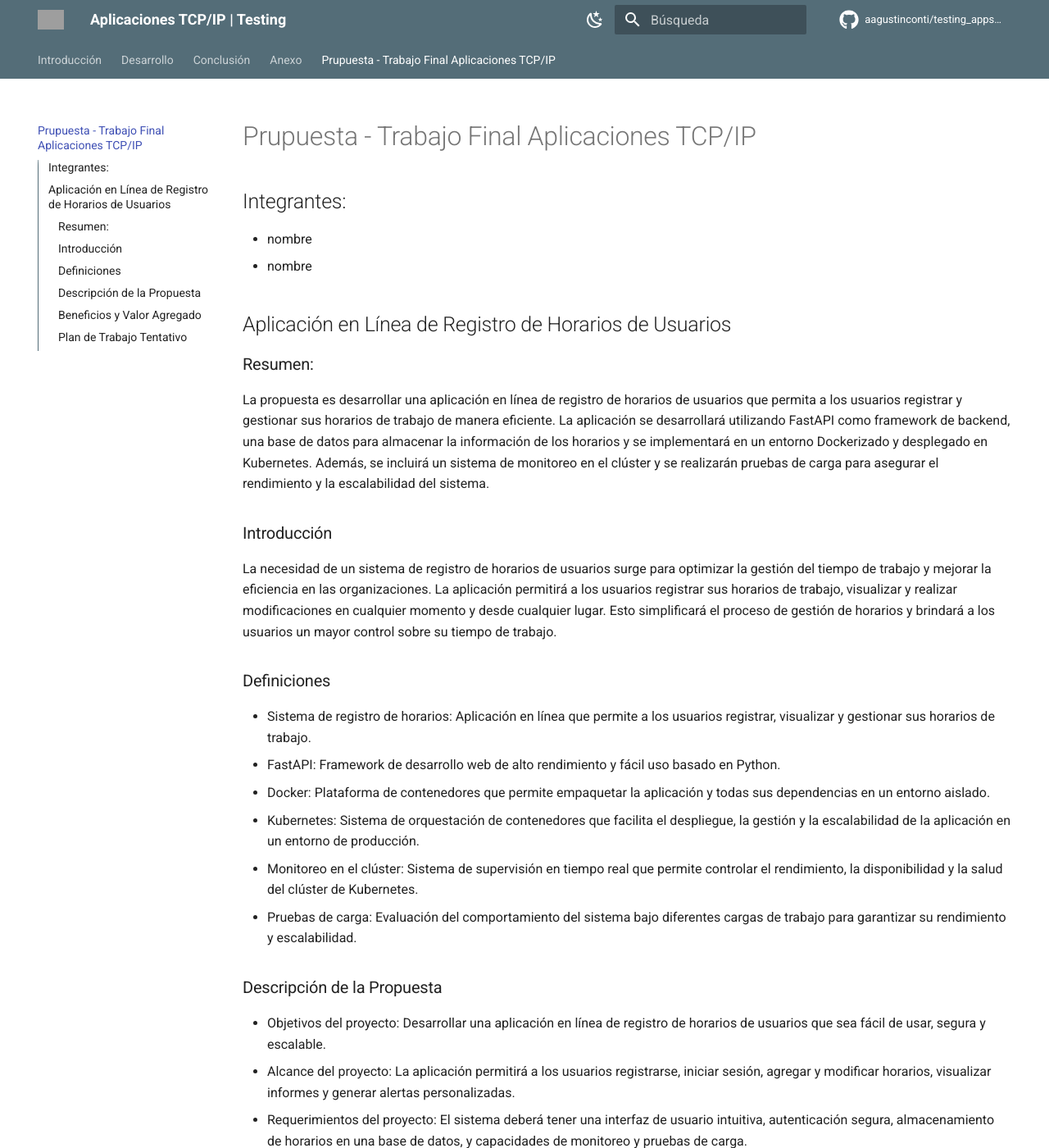
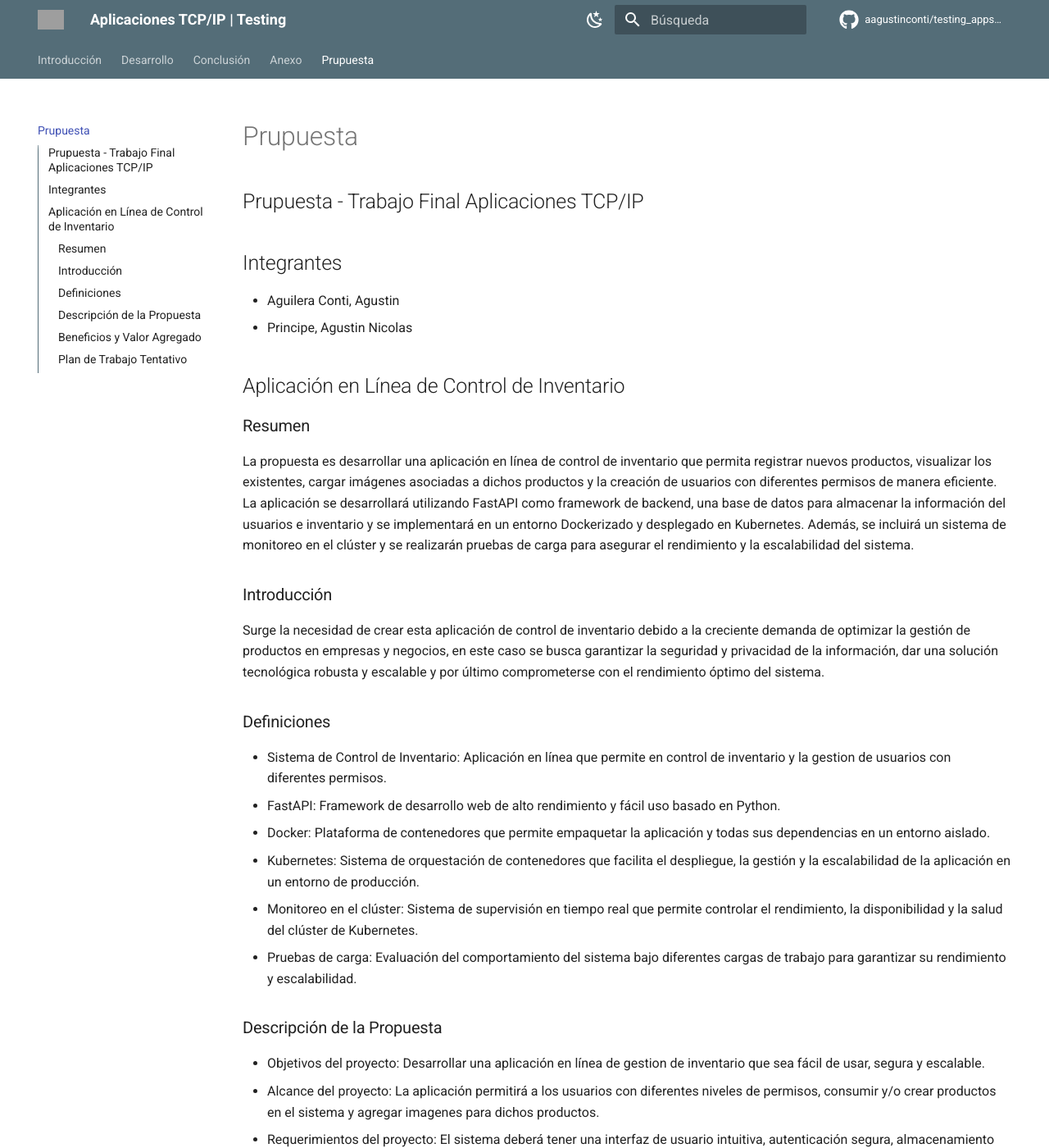
Before and after one commit to aagustinconti/testing_apps_tcpip, an MkDocs documentation site: the page built from docs/propuesta.md, in a window 1280 px wide and 1400 px high. Shown: the whole window at 82% size. Built offline with MkDocs 1.6.1 and Material for MkDocs 9.7.7, drawn with Linux system fonts in a browser that asks for light colours; comment, search, counter and statistics services are not loaded; some of the changed text lies outside the part shown; grey boxes are pictures that could not be loaded.

Commit message:
feat(docs): Propuesta completa

```diff
--- a/docs/propuesta.md
+++ b/docs/propuesta.md
@@ -1,23 +1,25 @@
-# Prupuesta - Trabajo Final Aplicaciones TCP/IP
+# Prupuesta
 
-## Integrantes:
+## Prupuesta - Trabajo Final Aplicaciones TCP/IP
 
-- nombre
-- nombre
+## Integrantes
 
-## Aplicación en Línea de Registro de Horarios de Usuarios
+- Aguilera Conti, Agustin
+- Principe, Agustin Nicolas
 
-### Resumen:
+## Aplicación en Línea de Control de Inventario
 
-La propuesta es desarrollar una aplicación en línea de registro de horarios de usuarios que permita a los usuarios registrar y gestionar sus horarios de trabajo de manera eficiente. La aplicación se desarrollará utilizando FastAPI como framework de backend, una base de datos para almacenar la información de los horarios y se implementará en un entorno Dockerizado y desplegado en Kubernetes. Además, se incluirá un sistema de monitoreo en el clúster y se realizarán pruebas de carga para asegurar el rendimiento y la escalabilidad del sistema.
+### Resumen
+
+La propuesta es desarrollar una aplicación en línea de control de inventario que permita registrar nuevos productos, visualizar los existentes, cargar imágenes asociadas a dichos productos y la creación de usuarios con diferentes permisos de manera eficiente. La aplicación se desarrollará utilizando FastAPI como framework de backend, una base de datos para almacenar la información del usuarios e inventario y se implementará en un entorno Dockerizado y desplegado en Kubernetes. Además, se incluirá un sistema de monitoreo en el clúster y se realizarán pruebas de carga para asegurar el rendimiento y la escalabilidad del sistema.
 
 ### Introducción
 
-La necesidad de un sistema de registro de horarios de usuarios surge para optimizar la gestión del tiempo de trabajo y mejorar la eficiencia en las organizaciones. La aplicación permitirá a los usuarios registrar sus horarios de trabajo, visualizar y realizar modificaciones en cualquier momento y desde cualquier lugar. Esto simplificará el proceso de gestión de horarios y brindará a los usuarios un mayor control sobre su tiempo de trabajo.
+Surge la necesidad de crear esta aplicación de control de inventario debido a la creciente demanda de optimizar la gestión de productos en empresas y negocios, en este caso se busca garantizar la seguridad y privacidad de la información, dar una solución tecnológica robusta y escalable y por último comprometerse con el rendimiento óptimo del sistema.
 
 ### Definiciones
 
-- Sistema de registro de horarios: Aplicación en línea que permite a los usuarios registrar, visualizar y gestionar sus horarios de trabajo.
+- Sistema de Control de Inventario: Aplicación en línea que permite en control de inventario y la gestion de usuarios con diferentes permisos.
 - FastAPI: Framework de desarrollo web de alto rendimiento y fácil uso basado en Python.
 - Docker: Plataforma de contenedores que permite empaquetar la aplicación y todas sus dependencias en un entorno aislado.
 - Kubernetes: Sistema de orquestación de contenedores que facilita el despliegue, la gestión y la escalabilidad de la aplicación en un entorno de producción.
@@ -26,51 +28,58 @@ La necesidad de un sistema de registro de horarios de usuarios surge para optimi
 
 ### Descripción de la Propuesta
 
-- Objetivos del proyecto: Desarrollar una aplicación en línea de registro de horarios de usuarios que sea fácil de usar, segura y escalable.
-- Alcance del proyecto: La aplicación permitirá a los usuarios registrarse, iniciar sesión, agregar y modificar horarios, visualizar informes y generar alertas personalizadas.
-- Requerimientos del proyecto: El sistema deberá tener una interfaz de usuario intuitiva, autenticación segura, almacenamiento de horarios en una base de datos, y capacidades de monitoreo y pruebas de carga.
+- Objetivos del proyecto: Desarrollar una aplicación en línea de gestion de inventario que sea fácil de usar, segura y escalable.
+- Alcance del proyecto: La aplicación permitirá a los usuarios con diferentes niveles de permisos, consumir y/o crear productos en el sistema y agregar imagenes para dichos productos.
+- Requerimientos del proyecto: El sistema deberá tener una interfaz de usuario intuitiva, autenticación segura, almacenamiento de productos en una base de datos, y capacidades de monitoreo y pruebas de carga.
 - Metodología de desarrollo: Se utilizará una metodología ágil, como Scrum, para garantizar la entrega iterativa y la colaboración efectiva durante el desarrollo del proyecto.
 
 ### Beneficios y Valor Agregado
 
-- Mayor eficiencia en la gestión de horarios de trabajo.
-- Acceso en línea para los usuarios desde cualquier dispositivo.
-- Seguridad de los datos de horarios de trabajo.
-- Escalabilidad para adaptarse al crecimiento de usuarios y la carga de trabajo.
+- Optimización de Stock para reducir costos.
+- Mejora en la experiencia del cliente a la hora de consultar precios.
+- Escalabilidad para adaptarse al crecimiento de clientes y la carga de pedidos.
 
 ### Plan de Trabajo Tentativo
 
 - **Fase 1:** Análisis y diseño de la aplicación.
-  - Definir los requisitos de la aplicación, identificar funcionalidades clave y necesidades de la base de datos.
-  - Diseñar la arquitectura de la aplicación, determinando los componentes y la comunicación entre ellos.
+
+    - Definir los requisitos de la aplicación, identificar funcionalidades clave y necesidades de la base de datos.
+    - Diseñar la arquitectura de la aplicación, determinando los componentes y la comunicación entre ellos.
 
 - **Fase 2:** Desarrollo del backend utilizando FastAPI y configuración de la base de datos.
-  - Configurar el entorno de desarrollo con las herramientas necesarias y establecer la base de datos.
-  - Desarrollar el backend utilizando FastAPI, definiendo rutas, controladores y modelos de datos.
-  - Aplicar pruebas unitarias y de integración para garantizar el correcto funcionamiento del backend.
+
+    - Configurar el entorno de desarrollo con las herramientas necesarias y establecer la base de datos.
+    - Desarrollar el backend utilizando FastAPI, definiendo rutas, controladores y modelos de datos.
+    - Aplicar pruebas unitarias y de integración para garantizar el correcto funcionamiento del backend.
 
 - **Fase 3:** Desarrollo del frontend para la interfaz de usuario.
-  - Desarrollar el frontend utilizando tecnologías como HTML, CSS y JavaScript.
-  - Diseñar una interfaz de usuario atractiva y funcional que cumpla con los requisitos establecidos.
-  - Realizar pruebas exhaustivas del frontend para asegurar su correcto funcionamiento.
+
+    - Desarrollar el frontend utilizando tecnologías como HTML, CSS y JavaScript.
+    - Diseñar una interfaz de usuario atractiva y funcional que cumpla con los requisitos establecidos.
+    - Realizar pruebas exhaustivas del frontend para asegurar su correcto funcionamiento.
 
 - **Fase 4:** Dockerización de la aplicación y creación de los archivos de configuración de Kubernetes.
-  - Configurar la aplicación para ser ejecutada en contenedores Docker.
-  - Crear los archivos de configuración de Kubernetes para facilitar el despliegue y la gestión de la aplicación.
+
+    - Configurar la aplicación para ser ejecutada en contenedores Docker.
+    - Crear los archivos de configuración de Kubernetes para facilitar el despliegue y la gestión de la aplicación.
 
 - **Fase 5:** Despliegue de la aplicación en un clúster de Kubernetes.
-  - Configurar y desplegar la aplicación en un clúster de Kubernetes.
-  - Asegurar que la aplicación esté correctamente funcionando en el entorno de producción.
+
+    - Configurar y desplegar la aplicación en un clúster de Kubernetes.
+    - Asegurar que la aplicación esté correctamente funcionando en el entorno de producción.
 
 - **Fase 6:** Configuración del sistema de monitoreo en el clúster.
-  - Implementar un sistema de monitoreo utilizando herramientas como Prometheus y Grafana.
-  - Configurar alertas y paneles de monitoreo para supervisar el rendimiento y la disponibilidad de la aplicación.
+
+    - Implementar un sistema de monitoreo utilizando herramientas como Prometheus y Grafana.
+    - Configurar alertas y paneles de monitoreo para supervisar el rendimiento y la disponibilidad de la aplicación.
 
 - **Fase 7:** Realización de pruebas de carga para evaluar el rendimiento y la escalabilidad del sistema.
-  - Realizar pruebas de carga simulando una gran cantidad de usuarios y tráfico.
-  - Evaluar el rendimiento y la capacidad de respuesta del sistema bajo condiciones de carga extremas.
+
+    - Realizar pruebas de carga simulando una gran cantidad de usuarios y tráfico.
+    - Evaluar el rendimiento y la capacidad de respuesta del sistema bajo condiciones de carga extremas.
 
 - **Fase 8:** Ajustes finales, corrección de errores y entrega del proyecto.
-  - Realizar ajustes y mejoras basados en los resultados de las pruebas y el monitoreo.
-  - Corregir errores y asegurar que la aplicación cumpla con los requisitos establecidos.
-  - Entregar el proyecto finalizado y listo para su uso.
+
+    - Realizar ajustes y mejoras basados en los resultados de las pruebas y el monitoreo.
+    - Corregir errores y asegurar que la aplicación cumpla con los requisitos establecidos.
+    - Entregar el proyecto finalizado y listo para su uso.
```
